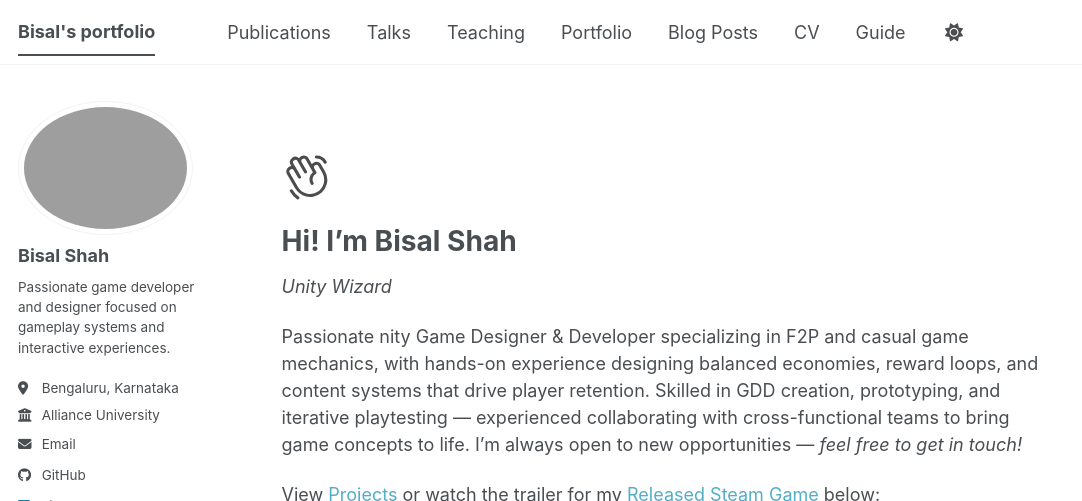
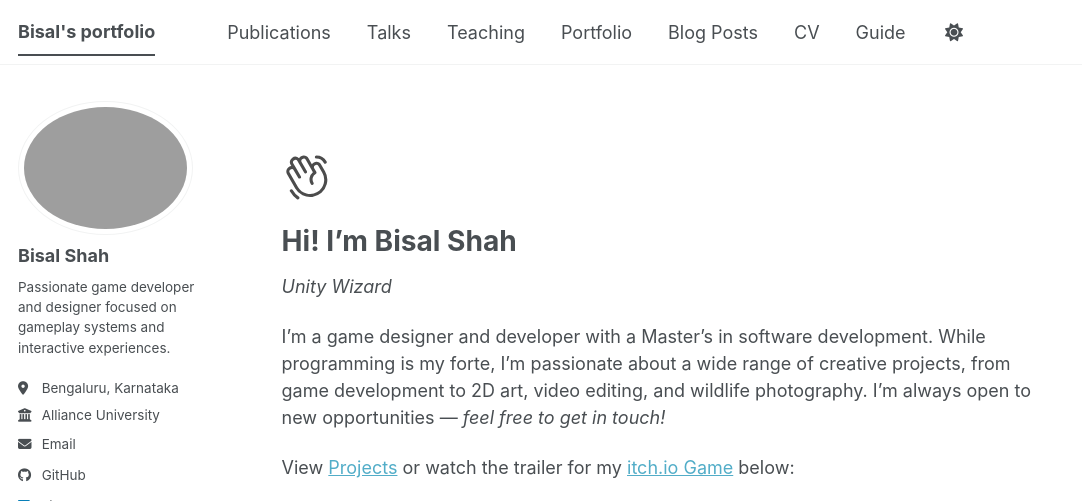
Before and after one commit to bisalshah-commits/bisalshah-commits.github.io, a Jekyll site: the page built from _pages/about.md, in a window 1280 px wide, cut to the strip 0-501 px from the top of the page. Shown: the whole strip, without its empty margins (0-1082 px from the left). Built offline with Jekyll 4.4.1, drawn with Linux system fonts in a browser that asks for light colours; a script bundle is joined from its source files by our own code; library files that are not in the unit come from our copies.

Commit message:
Update about.md

```diff
--- a/_pages/about.md
+++ b/_pages/about.md
@@ -18,10 +18,12 @@ redirect_from:
 
 
 
-Passionate nity Game Designer & Developer specializing in F2P and casual game mechanics, with hands-on experience designing balanced economies, reward loops, and content systems that drive player retention. Skilled in GDD creation, prototyping, and iterative playtesting — experienced collaborating with cross-functional teams to bring game concepts to life.
+I'm a game designer and developer with a Master's in software development.
+While programming is my forte, I’m passionate about a wide range of creative projects, from game development to 2D art, video editing, and wildlife photography.
 I’m always open to new opportunities — <i>feel free to get in touch!</i>
 
-View [Projects](projects) or watch the trailer for my [Released Steam Game](https://store.steampowered.com/app/1877560/Walter_Walnut/) below:
+
+View [Projects](projects) or watch the trailer for my [itch.io Game]([https://store.steampowered.com/app/1877560/Walter_Walnut/](https://bisalshah.itch.io/cube-runner)) below:
 
 <div class="video-container">
   <div class="video">
```
